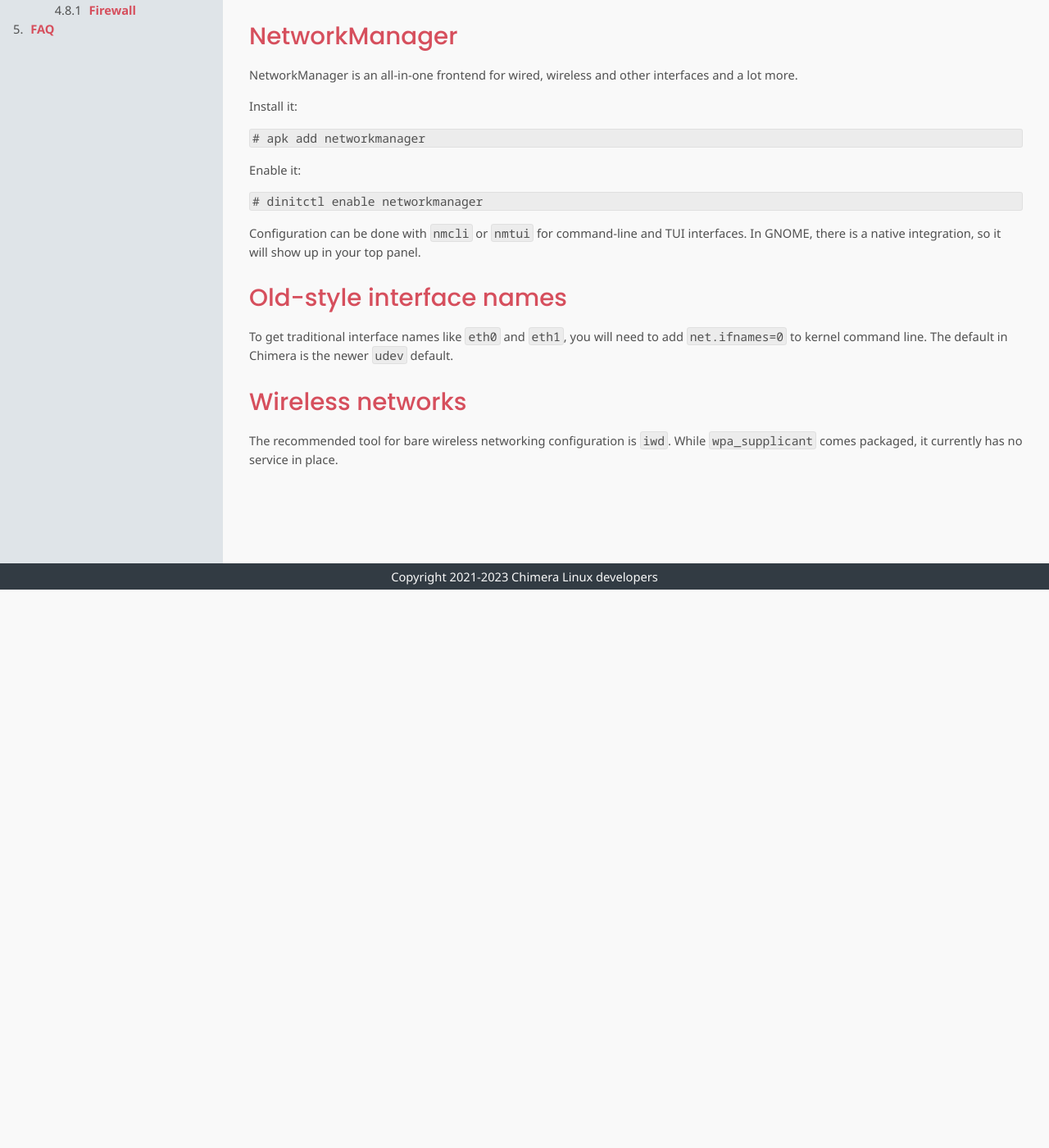
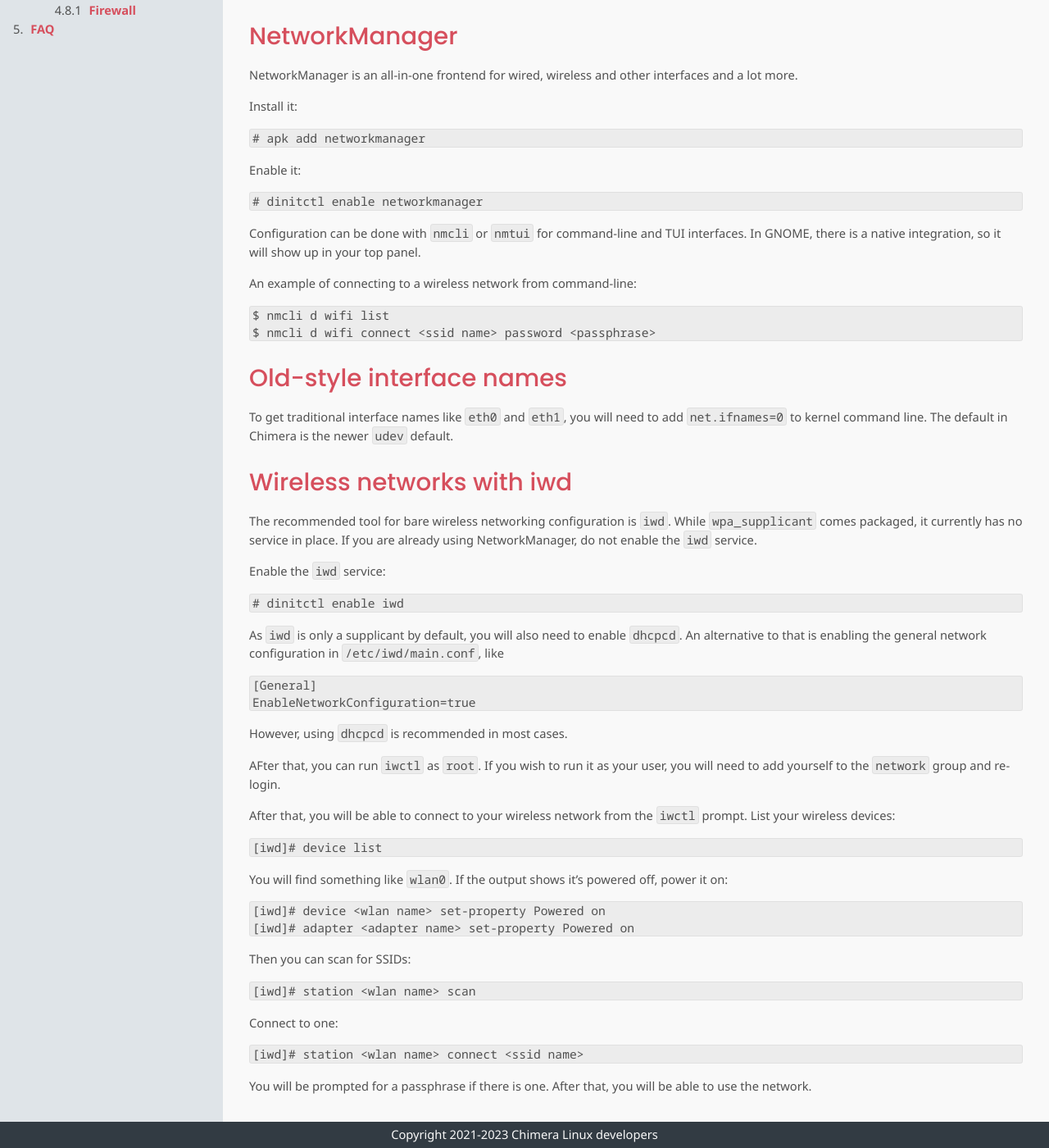
Before and after one commit to chimera-linux/chimera-linux.github.io, a Jekyll site: the page built from _docs/configuration/network.md, in a window 1280 px wide and 1400 px high, scrolled down 681 px. Shown: the whole window at 82% size. Built offline with Jekyll 4.4.1, drawn with Linux system fonts in a browser that asks for light colours.

Commit message:
add iwd usage

````diff
--- a/_docs/configuration/network.md
+++ b/_docs/configuration/network.md
@@ -58,14 +58,72 @@
 and TUI interfaces. In GNOME, there is a native integration, so
 it will show up in your top panel.
 
+An example of connecting to a wireless network from command-line:
+
+```
+$ nmcli d wifi list
+$ nmcli d wifi connect <ssid name> password <passphrase>
+```
+
 ## Old-style interface names
 
 To get traditional interface names like `eth0` and `eth1`, you will
 need to add `net.ifnames=0` to kernel command line. The default in
 Chimera is the newer `udev` default.
 
-## Wireless networks
+## Wireless networks with iwd
 
 The recommended tool for bare wireless networking configuration is
 `iwd`. While `wpa_supplicant` comes packaged, it currently has no
-service in place.
+service in place. If you are already using NetworkManager, do not
+enable the `iwd` service.
+
+Enable the `iwd` service:
+
+```
+# dinitctl enable iwd
+```
+
+As `iwd` is only a supplicant by default, you will also need to enable
+`dhcpcd`. An alternative to that is enabling the general network configuration
+in `/etc/iwd/main.conf`, like
+
+```
+[General]
+EnableNetworkConfiguration=true
+```
+
+However, using `dhcpcd` is recommended in most cases.
+
+AFter that, you can run `iwctl` as `root`. If you wish to run it as your user,
+you will need to add yourself to the `network` group and re-login.
+
+After that, you will be able to connect to your wireless network from the
+`iwctl` prompt. List your wireless devices:
+
+```
+[iwd]# device list
+```
+
+You will find something like `wlan0`. If the output shows it's powered off,
+power it on:
+
+```
+[iwd]# device <wlan name> set-property Powered on
+[iwd]# adapter <adapter name> set-property Powered on
+```
+
+Then you can scan for SSIDs:
+
+```
+[iwd]# station <wlan name> scan
+```
+
+Connect to one:
+
+```
+[iwd]# station <wlan name> connect <ssid name>
+```
+
+You will be prompted for a passphrase if there is one. After that, you will
+be able to use the network.
````
